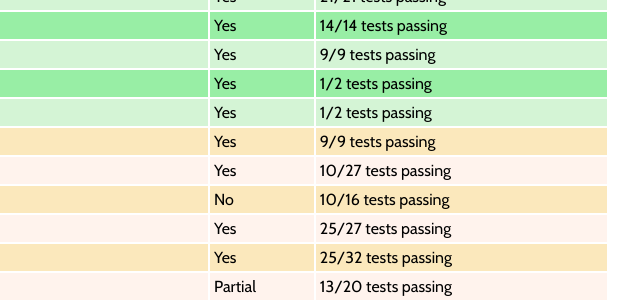
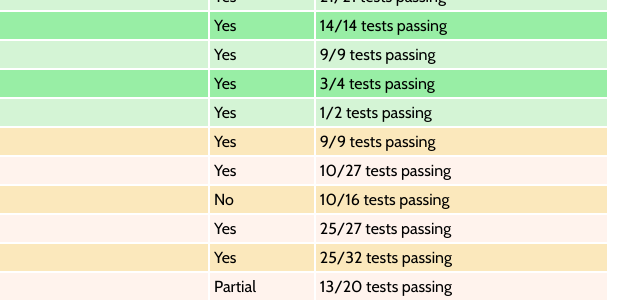
Before and after one commit to rs-ipfs/areweipfsyet.rs, a plain HTML site: page index.html in a window 1280 px wide. Shown: the part 430-732 px from the top of the page, 543-1183 px from the left. Drawn offline with Linux system fonts and the light colour scheme.

Commit message:
Update index.html

```diff
--- a/index.html
+++ b/index.html
@@ -108,7 +108,7 @@
             <td>Version</td>
             <td>Yes</td>
             <td>Yes</td>
-            <td>1/2 tests passing</td>
+            <td>3/4 tests passing</td>
           </tr>
           <tr class="complete">
             <td>ID</td>
```
